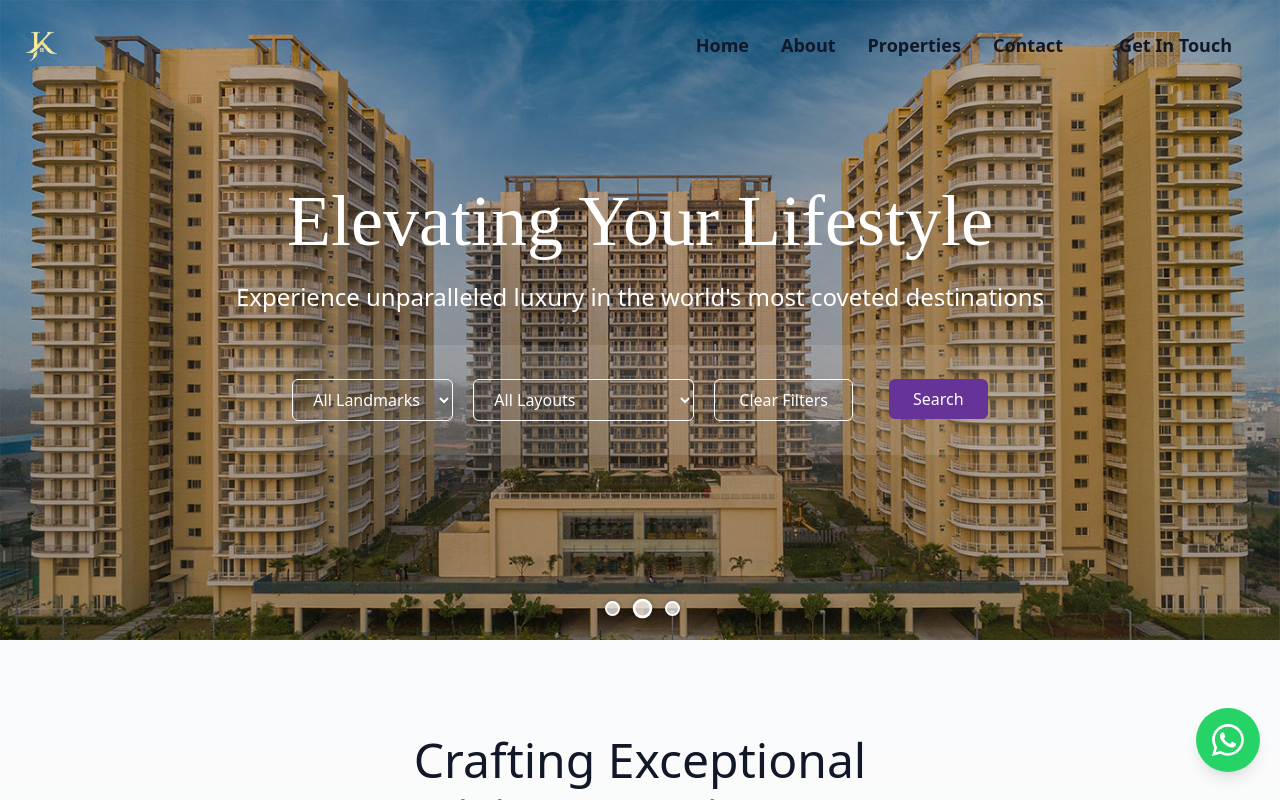
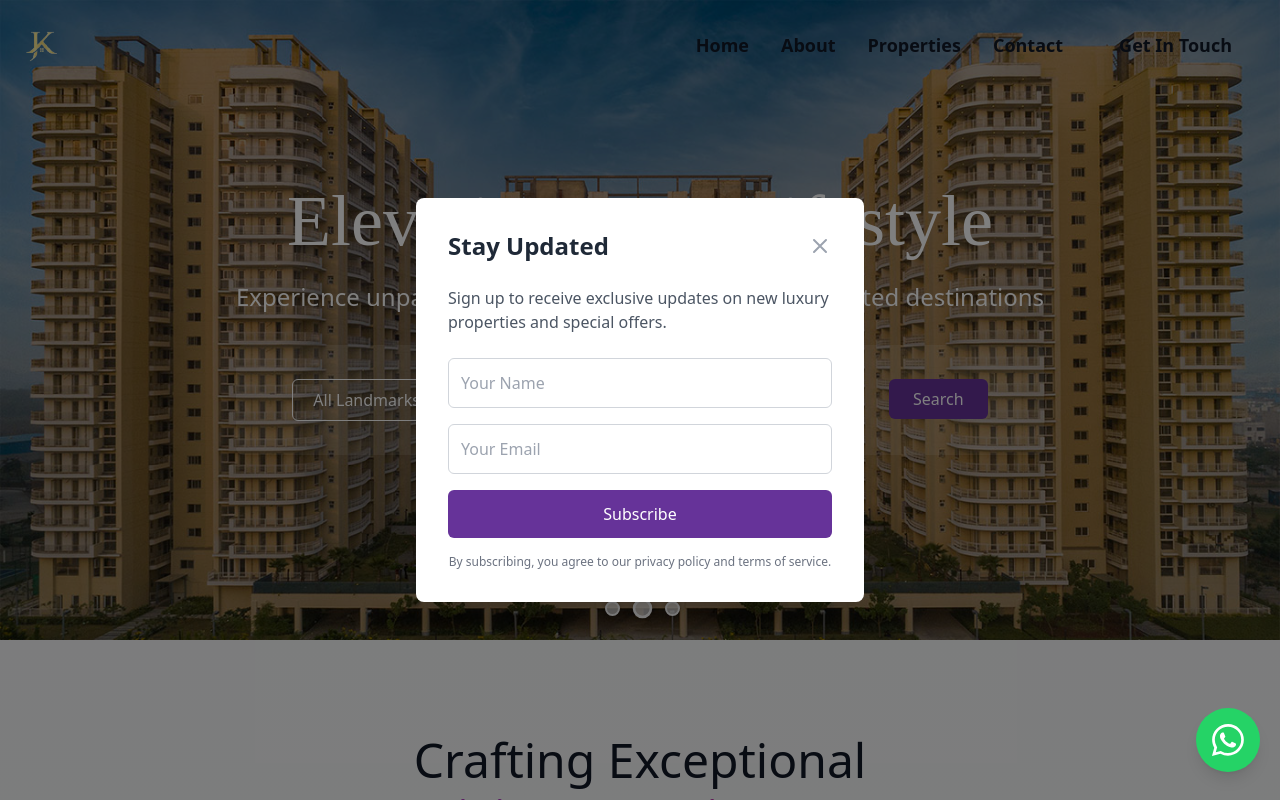
Before and after one commit to Ayush3323/Proptech_page, a React (Create React App) app: page / in a window 1280 px wide. Shown: the top 800 px of the page. Built offline with nearby package versions, Linux system fonts and the light colour scheme.

Commit message:
added popup

```diff
--- a/src/components/Homepage/Header.jsx
+++ b/src/components/Homepage/Header.jsx
@@ -1,16 +1,150 @@
 import React, { useState, useEffect } from "react";
 import { Link } from "react-router-dom";
-import { motion } from "framer-motion";
+import { motion, AnimatePresence } from "framer-motion";
 import Slider from "react-slick";
 import "slick-carousel/slick/slick.css";
 import "slick-carousel/slick/slick-theme.css";
 import propertiesData from "../properties.json";
 import Navbar from "./Navbar";
 
+// Popup Modal Component
+const LeadCaptureModal = ({ isOpen, onClose }) => {
+  const [name, setName] = useState("");
+  const [email, setEmail] = useState("");
+  const [submitted, setSubmitted] = useState(false);
+
+  const handleSubmit = async (e) => {
+    e.preventDefault();
+
+    try {
+      const response = await fetch("https://formspree.io/f/mzzdlovd", {
+        method: "POST",
+        headers: {
+          "Content-Type": "application/json",
+        },
+        body: JSON.stringify({
+          name,
+          email,
+          _subject: "New Lead Capture From Homepage Popup",
+        }),
+      });
+
+      if (response.ok) {
+        setSubmitted(true);
+        // Store in localStorage to prevent showing again
+        localStorage.setItem("popupShown", "true");
+        setTimeout(() => {
+          onClose();
+        }, 2000);
+      }
+    } catch (error) {
+      console.error("Error submitting form:", error);
+    }
+  };
+
+  return (
+    <AnimatePresence>
+      {isOpen && (
+        <motion.div
+          className="fixed inset-0 bg-black bg-opacity-50 z-50 flex items-center justify-center"
+          initial={{ opacity: 0 }}
+          animate={{ opacity: 1 }}
+          exit={{ opacity: 0 }}
+        >
+          <motion.div
+            className="bg-white rounded-lg shadow-xl p-8 max-w-md w-full mx-4"
+            initial={{ scale: 0.9, opacity: 0 }}
+            animate={{ scale: 1, opacity: 1 }}
+            exit={{ scale: 0.9, opacity: 0 }}
+            transition={{ type: "spring", damping: 25 }}
+          >
+            <div className="flex justify-between items-center mb-6">
+              <h3 className="text-2xl font-bold text-gray-800">Stay Updated</h3>
+              <button
+                onClick={onClose}
+                className="text-gray-400 hover:text-gray-600 transition-colors"
+              >
+                <svg xmlns="http://www.w3.org/2000/svg" className="h-6 w-6" fill="none" viewBox="0 0 24 24" stroke="currentColor">
+                  <path strokeLinecap="round" strokeLinejoin="round" strokeWidth={2} d="M6 18L18 6M6 6l12 12" />
+                </svg>
+              </button>
+            </div>
+
+            {submitted ? (
+              <div className="text-center py-6">
+                <svg xmlns="http://www.w3.org/2000/svg" className="h-12 w-12 mx-auto text-green-500 mb-4" fill="none" viewBox="0 0 24 24" stroke="currentColor">
+                  <path strokeLinecap="round" strokeLinejoin="round" strokeWidth={2} d="M5 13l4 4L19 7" />
+                </svg>
+                <h4 className="text-xl font-medium text-gray-800 mb-2">Thank You!</h4>
+                <p className="text-gray-600">We'll keep you updated on our latest properties and offers.</p>
+              </div>
+            ) : (
+              <>
+                <p className="text-gray-600 mb-6">
+                  Sign up to receive exclusive updates on new luxury properties and special offers.
+                </p>
+
+                <form onSubmit={handleSubmit} className="space-y-4">
+                  <div>
+                    <input
+                      type="text"
+                      required
+                      placeholder="Your Name"
+                      className="w-full p-3 border border-gray-300 rounded-md focus:ring-2 focus:ring-custom focus:border-transparent"
+                      value={name}
+                      onChange={(e) => setName(e.target.value)}
+                    />
+                  </div>
+                  <div>
+                    <input
+                      type="email"
+                      required
+                      placeholder="Your Email"
+                      className="w-full p-3 border border-gray-300 rounded-md focus:ring-2 focus:ring-custom focus:border-transparent"
+                      value={email}
+                      onChange={(e) => setEmail(e.target.value)}
+                    />
+                  </div>
+                  <button
+                    type="submit"
+                    className="w-full bg-custom text-white font-medium py-3 rounded-md hover:bg-opacity-90 transition-colors"
+                    style={{ background: "rebeccapurple" }}
+                  >
+                    Subscribe
+                  </button>
+                </form>
+
+                <p className="text-xs text-gray-500 mt-4 text-center">
+                  By subscribing, you agree to our privacy policy and terms of service.
+                </p>
+              </>
+            )}
+          </motion.div>
+        </motion.div>
+      )}
+    </AnimatePresence>
+  );
+};
+
 const Header = () => {
   const [landmark, setLandmark] = useState("");
   const [layout, setLayout] = useState("");
   const [currentSlide, setCurrentSlide] = useState(0);
+  const [showModal, setShowModal] = useState(false);
+
+  useEffect(() => {
+    // Check if popup has been shown before
+    const hasBeenShown = localStorage.getItem("popupShown");
+
+    if (!hasBeenShown) {
+      // Show popup after 5 seconds
+      const timer = setTimeout(() => {
+        setShowModal(true);
+      }, 5000);
+
+      return () => clearTimeout(timer);
+    }
+  }, []);
 
   // Add custom CSS for slider dots
   useEffect(() => {
@@ -219,6 +353,12 @@ const Header = () => {
           </div>
         </motion.div>
       </div>
+
+      {/* Lead Capture Popup Modal */}
+      <LeadCaptureModal
+        isOpen={showModal}
+        onClose={() => setShowModal(false)}
+      />
     </header>
   );
 };
```
